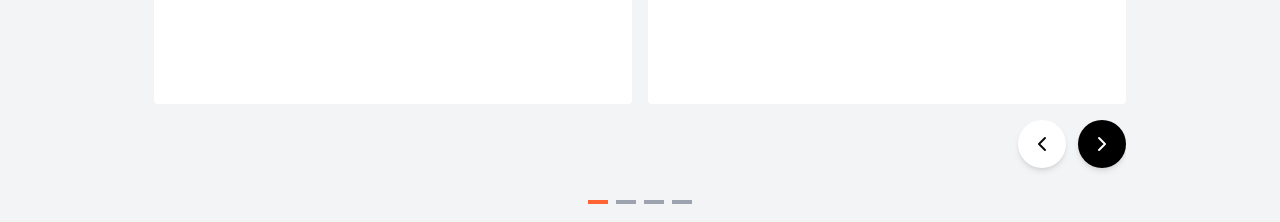
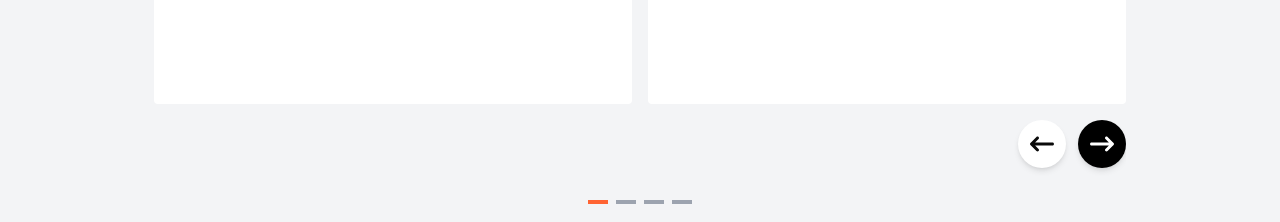
Before and after one commit to w3ngithub/revive-motors, a Next.js app: page / in a window 1280 px wide. Shown: the part 4800-5022 px from the top of the page. Built offline with nearby package versions, Linux system fonts and the light colour scheme.

Commit message:
fix: carasoul button css fixed

```diff
--- a/src/components/modules/home-page/customer-view.tsx
+++ b/src/components/modules/home-page/customer-view.tsx
@@ -14,6 +14,8 @@ import customerViewData from "../../../json/customer-view.json";
 import { BsFillArrowRightCircleFill } from "react-icons/bs";
 import { BsFillArrowLeftCircleFill } from "react-icons/bs";
 import { ChevronLeft, ChevronRight } from "lucide-react";
+import { FaArrowRightLong } from "react-icons/fa6";
+import { FaArrowLeftLong } from "react-icons/fa6";
 
 const CustomerView = () => {
   const { heading, testimonials } = customerViewData;
@@ -86,14 +88,16 @@ const CustomerView = () => {
                 className="w-12 h-12 rounded-full bg-white shadow-md flex items-center justify-center transition-colors duration-200 hover:bg-gray-100"
                 aria-label="Previous slide"
               >
-                <ChevronLeft className="w-6 h-6" />
+                {/* <ChevronLeft className="w-6 h-6" /> */}
+                <FaArrowLeftLong className="w-6 h-6" />
               </button>
               <button
                 onClick={handleNext}
                 className="w-12 h-12 rounded-full bg-black shadow-md flex items-center justify-center transition-colors duration-200 hover:bg-gray-800"
                 aria-label="Next slide"
               >
-                <ChevronRight className="w-6 h-6 text-white" />
+                {/* <ChevronRight className="w-6 h-6 text-white" /> */}
+                <FaArrowRightLong className="w-6 h-6 text-white" />
               </button>
             </div>
 
```
